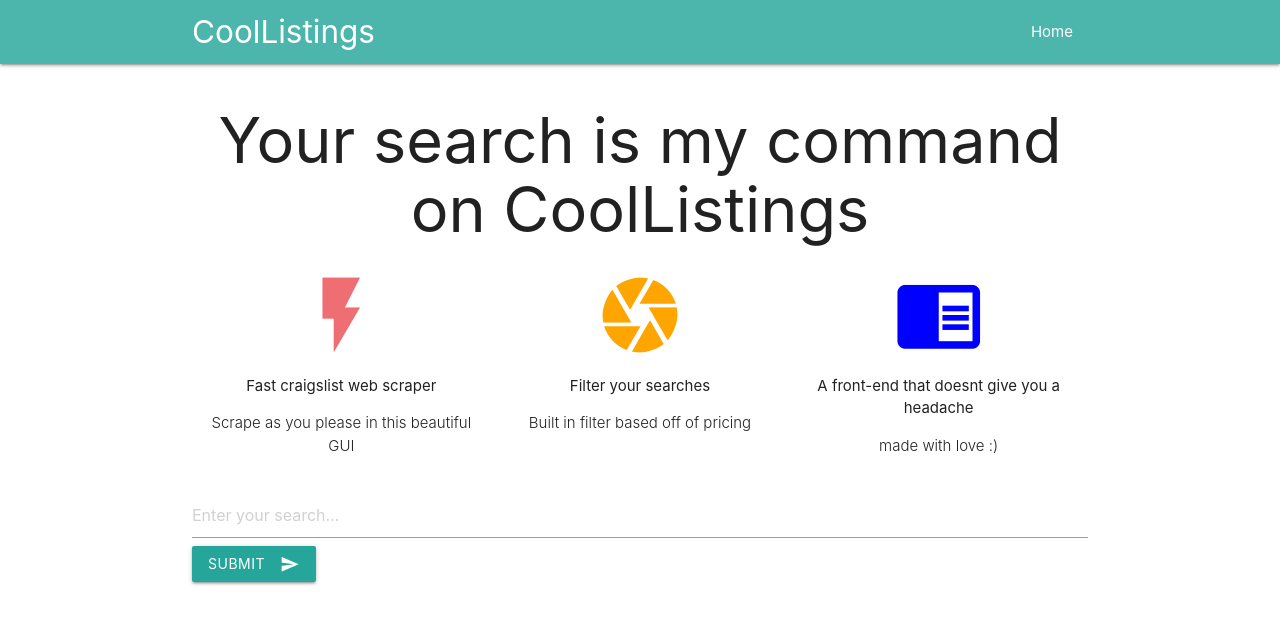
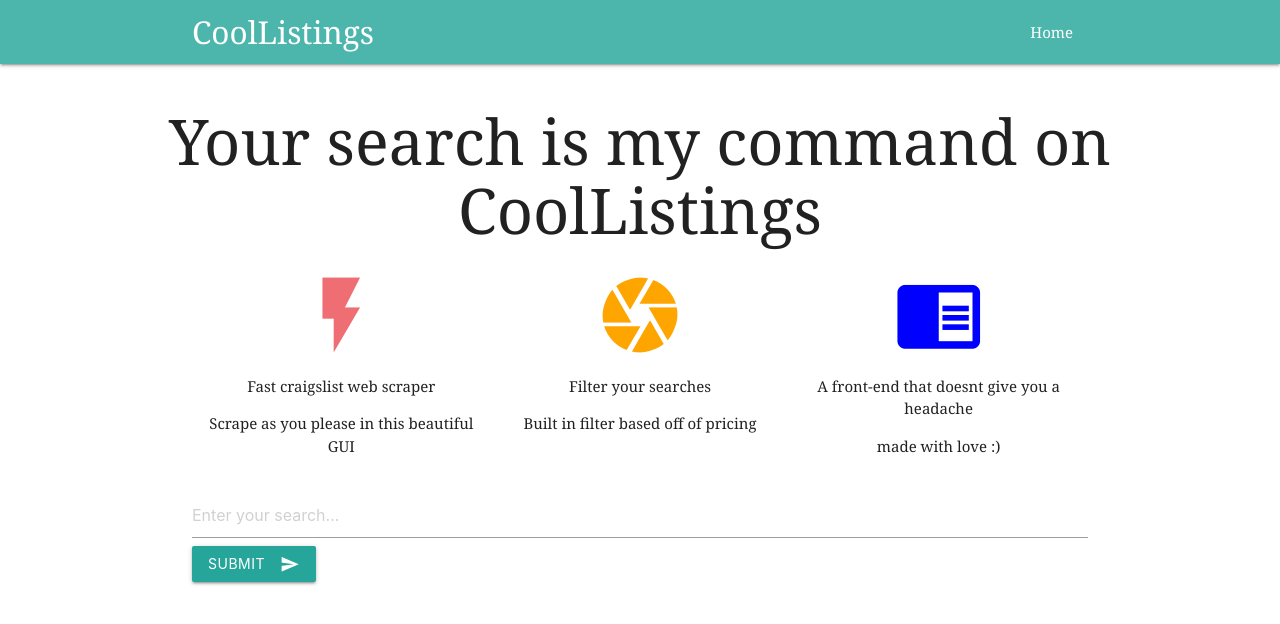
Before and after one commit to s6eskand/craigslist-clone, a Django app: page / in a window 1280 px wide. Shown: the top 624 px of the page. Run offline with Django 3.2, Linux system fonts and the light colour scheme.

Commit message:
changed font and sizing

```diff
--- a/templates/base.html
+++ b/templates/base.html
@@ -16,16 +16,17 @@
 
 <nav class="#4db6ac teal lighten-2">
     <div class="container nav-wrapper">
-        <a href="/" class="brand-logo">CoolListings</a>
+        <a href="/" class="brand-logo" style="font-family: 'Georgia', serif">CoolListings</a>
         <ul id="nav-mobile" class="right">
-            <li><a href="/">Home</a></li>
+            <li><a href="/" style="font-family: 'Georgia', serif">Home</a></li>
         </ul>
     </div>
 </nav>
 
-<div class="container">
+<div style="font-family: 'Georgia', serif">
     <h1 style="text-align: center">Your search is my command on CoolListings</h1>
 
+    <div class="container">
         <!-- Flex box item 1 -->
         <div class="row">
             <div class="col s4">
@@ -56,7 +57,9 @@
                 </div>
             </div>
         </div>
+    </div>
 
+    <div class="container">
         <form action="{% url 'new_search' %}" method="post">
             {% csrf_token %}
             <input type="text" name="search" placeholder="Enter your search...">
@@ -64,6 +67,7 @@
                <i class="material-icons right">send</i>
             </button>
         </form>
+    </div>
 
     {% block content %}
 
--- a/templates/my_app/new_search.html
+++ b/templates/my_app/new_search.html
@@ -1,9 +1,9 @@
 {% extends 'base.html' %}
 
 {% block content %}
-    <h2 style="text-align: center">{{ search | title }}</h2>
+    <h2 style="text-align: center; font-family: 'Georgia', serif">{{ search | title }}</h2>
 
-    <div class="row">
+    <div class="row" style="font-family: 'Georgia', serif">
         {% for post in final_postings %}
             <div class="col s4">
                 <div class="card">
```
Also changed, not shown: db.sqlite3. Lines whose indentation alone changed are shown as unchanged.
